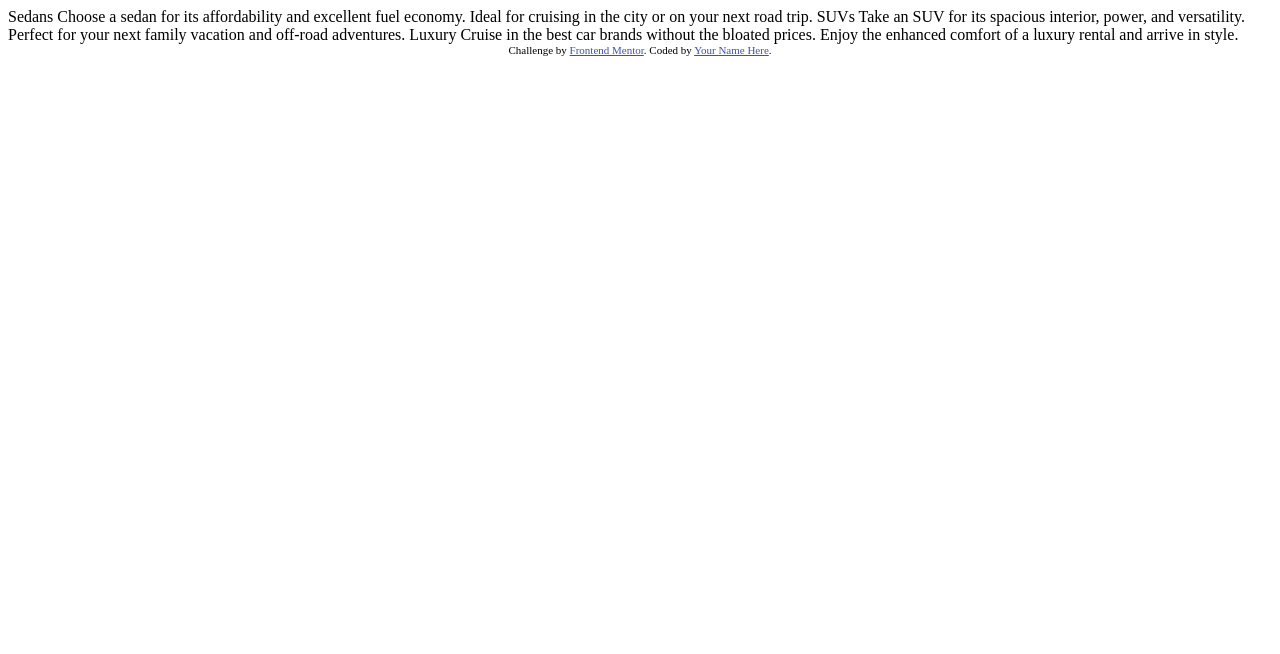
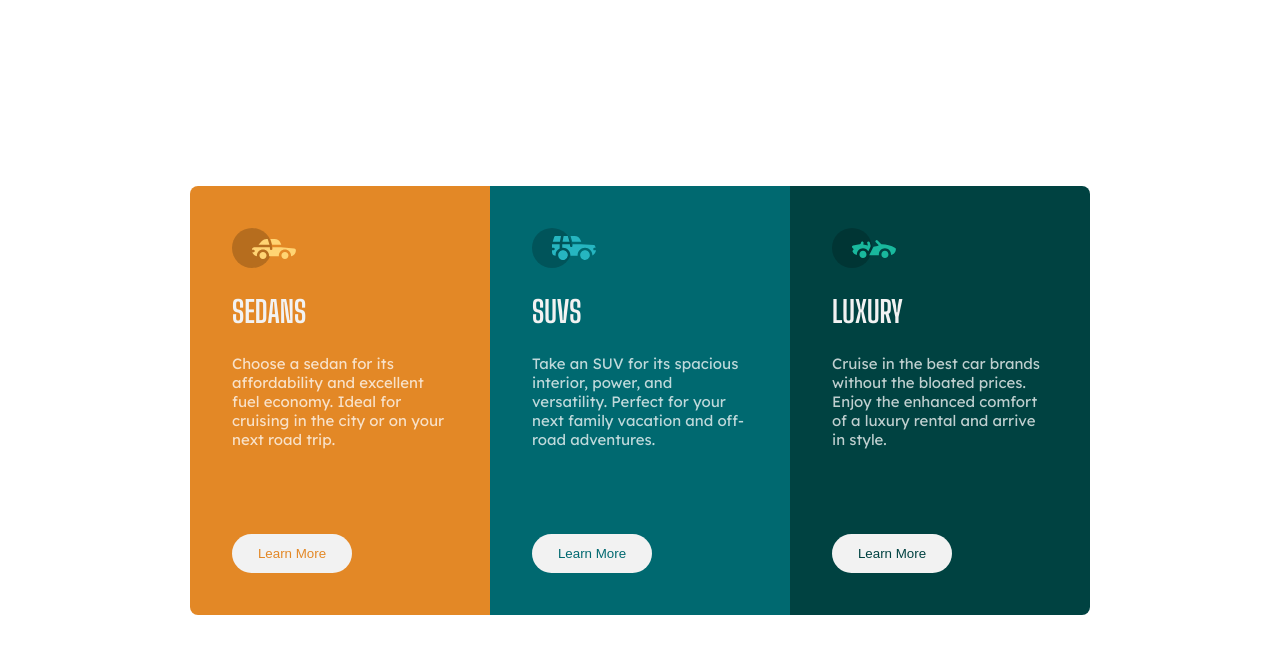
Before and after one commit to MatheusVinicius77/frontend-mentor-challenges, a plain HTML site: page index.html in a window 1280 px wide. Drawn offline with Linux system fonts and the light colour scheme.

Commit message:
feat:termina colunas

```diff
--- a/index.html
+++ b/index.html
@@ -1,36 +1,165 @@
 <!DOCTYPE html>
 <html lang="en">
+
 <head>
   <meta charset="UTF-8">
-  <meta name="viewport" content="width=device-width, initial-scale=1.0"> <!-- displays site properly based on user's device -->
+  <meta name="viewport" content="width=device-width, initial-scale=1.0">
+  <!-- displays site properly based on user's device -->
 
   <link rel="icon" type="image/png" sizes="32x32" href="./images/favicon-32x32.png">
-
+  <link rel="preconnect" href="https://fonts.googleapis.com">
+  <link rel="preconnect" href="https://fonts.gstatic.com" crossorigin>
+  <link href="https://fonts.googleapis.com/css2?family=Big+Shoulders+Display:wght@700&family=Lexend+Deca&display=swap"
+    rel="stylesheet">
   <title>Frontend Mentor | 3-column preview card component</title>
 
   <!-- Feel free to remove these styles or customise in your own stylesheet 👍 -->
   <style>
-    .attribution { font-size: 11px; text-align: center; }
-    .attribution a { color: hsl(228, 45%, 44%); }
+    * {
+      margin: 0;
+      padding: 0;
+      box-sizing: border-box;
+    }
+
+    .container-grid {
+      display: grid;
+      grid-template-columns: repeat(3, minmax(100px, 300px));
+      font-size: 15px;
+      justify-content: center;
+      align-items: center;
+      min-height: 100vh;
+
+    }
+
+    .card h1 {
+      color: hsl(0, 0%, 95%);
+      font-family: 'Big Shoulders Display', sans-serif;
+      font-weight: 700;
+      margin: 25px 0;
+    }
+
+    .card {
+      grid-template-rows: repeat(2, auto) 1fr auto;
+      display: grid;
+      padding: 6vh 4vw 6vh 4vw;
+      padding: 42px;
+    }
+
+    .card button {
+      width: min(120px, 90%);
+      cursor: pointer;
+      padding: 10px 0;
+      border: 2px solid transparent;
+      border-radius: 25px;
+      background-color: hsl(0, 0%, 95%);
+      font-weight: 500;
+      transition: background-color 200ms, color 200ms;
+    }
+
+    .card button:hover {
+      background-color: inherit;
+      border: 2px solid hsl(0, 0%, 95%);
+      color: hsl(0, 0%, 95%) !important;
+    }
+
+    .desc {
+      font-family: 'Lexend Deca', sans-serif;
+      color: hsla(0, 0%, 100%, 0.75);
+      font-weight: 400;
+      height: 180px;
+    }
+
+    #sedans {
+      background-color: hsl(31, 77%, 52%);
+      border-top-left-radius: 8px;
+      border-bottom-left-radius: 8px;
+    }
+
+    #sedans button {
+      color: hsl(31, 77%, 52%);
+    }
+
+    #suvs {
+      background-color: hsl(184, 100%, 22%);
+
+    }
+
+    #suvs button {
+      color: hsl(184, 100%, 22%);
+    }
+
+    #luxury {
+      border-top-right-radius: 8px;
+      border-bottom-right-radius: 8px;
+      background-color: hsl(179, 100%, 13%);
+    }
+
+    #luxury button {
+      color: hsl(179, 100%, 13%);
+    }
+
+    @media screen and (max-width: 630px) {
+
+      .container-grid {
+        margin-top: 30px;
+        grid-template-columns: 300px;
+      }
+
+      .desc {
+        width: 87%;
+        height: fit-content;
+        margin-bottom: 25px;
+      }
+
+      #sedans {
+        border-top-left-radius: 8px;
+        border-top-right-radius: 8px;
+        border-bottom-left-radius: 0;
+      }
+
+      #luxury {
+        border-top-right-radius: 0;
+        border-bottom-right-radius: 8px;
+        border-bottom-left-radius: 8px;
+      }
+    }
   </style>
 </head>
+
 <body>
 
-  Sedans
-  Choose a sedan for its affordability and excellent fuel economy. Ideal for cruising in the city
-  or on your next road trip.
+  <div class="container-grid">
+    <div id="sedans" class="card">
+      <img src="images/icon-sedans.svg" alt="">
+      <h1>SEDANS</h1>
+      <p class="desc">
+        Choose a sedan for its affordability and excellent fuel economy. Ideal for cruising in the city
+        or on your next road trip.
+      </p>
+      <button>Learn More</button>
 
-  SUVs
-  Take an SUV for its spacious interior, power, and versatility. Perfect for your next family vacation
-  and off-road adventures.
+    </div>
+    <div id="suvs" class="card">
+      <img src="images/icon-suvs.svg" alt="">
+      <h1>SUVS</h1>
 
-  Luxury
-  Cruise in the best car brands without the bloated prices. Enjoy the enhanced comfort of a luxury
-  rental and arrive in style.
+      <p class="desc">
+        Take an SUV for its spacious interior, power, and versatility. Perfect for your next family vacation
+        and off-road adventures.
+      </p>
 
-  <div class="attribution">
-    Challenge by <a href="https://www.frontendmentor.io?ref=challenge" target="_blank">Frontend Mentor</a>.
-    Coded by <a href="#">Your Name Here</a>.
+      <button>Learn More</button>
+
+    </div>
+    <div id="luxury" class="card">
+      <img src="images/icon-luxury.svg" alt="">
+      <h1>LUXURY</h1>
+      <p class="desc">Cruise in the best car brands without the bloated prices. Enjoy the enhanced comfort of a luxury
+        rental and arrive in style.</p>
+
+      <button>Learn More</button>
+    </div>
   </div>
 </body>
+
 </html>
```
